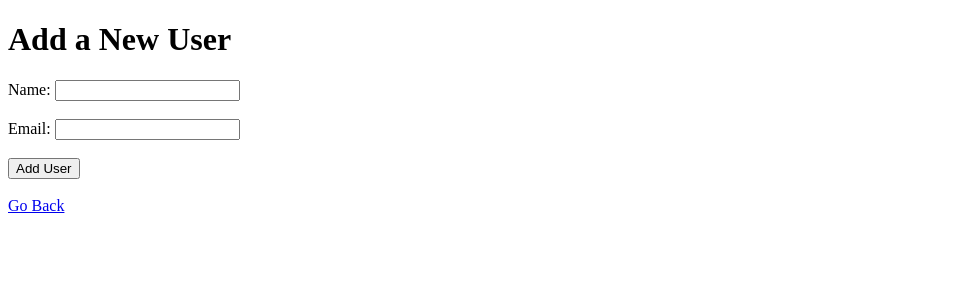
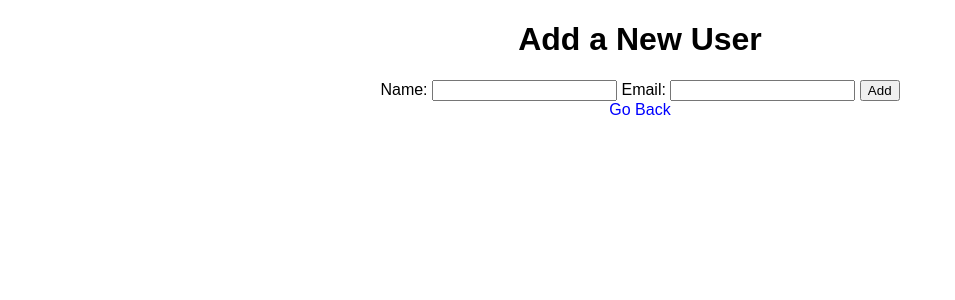
Before and after one commit to garvitsharda/Flask, a Flask app: page /add in a window 1280 px wide. Shown: the top 300 px of the page, without its empty margins (0-955 px from the left). Run offline with Flask 3, Linux system fonts and the light colour scheme.

Commit message:
third commit

```diff
--- a/app.py
+++ b/app.py
@@ -3,29 +3,27 @@ from flask_sqlalchemy import SQLAlchemy
 
 app = Flask(__name__)
 
-# Database configuration (using SQLite for simplicity)
-app.config['SQLALCHEMY_DATABASE_URI'] = 'sqlite:///users.db'
-app.config['SQLALCHEMY_TRACK_MODIFICATIONS'] = False
+# Database configuration
+app.config["SQLALCHEMY_DATABASE_URI"] = "sqlite:///users.db"  # SQLite for local testing
+app.config["SQLALCHEMY_TRACK_MODIFICATIONS"] = False
 db = SQLAlchemy(app)
 
-# Define the User model
+# User model
 class User(db.Model):
     id = db.Column(db.Integer, primary_key=True)
     name = db.Column(db.String(100), nullable=False)
     email = db.Column(db.String(100), unique=True, nullable=False)
 
-# Route to render homepage
+# Routes
 @app.route("/")
 def index():
     return render_template("index.html")
 
-# Route to show all users
 @app.route("/users")
-def show_users():
-    users = User.query.all()
-    return render_template("users.html", users=users)
+def users():
+    all_users = User.query.all()
+    return render_template("users.html", users=all_users)
 
-# Route to add a new user
 @app.route("/add", methods=["GET", "POST"])
 def add_user():
     if request.method == "POST":
@@ -34,9 +32,9 @@ def add_user():
         new_user = User(name=name, email=email)
         db.session.add(new_user)
         db.session.commit()
-        return redirect(url_for("show_users"))
+        return redirect(url_for("users"))
     return render_template("add_user.html")
 
 if __name__ == "__main__":
-    db.create_all()  # Initialize the database
+    db.create_all()
     app.run(debug=True)
--- /dev/null
+++ b/static/style.css
@@ -0,0 +1,18 @@
+body {
+    font-family: Arial, sans-serif;
+    text-align: center;
+    margin: 20px;
+}
+table {
+    margin: auto;
+    border-collapse: collapse;
+}
+table, th, td {
+    border: 1px solid black;
+    padding: 10px;
+}
+a {
+    text-decoration: none;
+    color: blue;
+    margin: 5px;
+}
--- a/templates/add_user.html
+++ b/templates/add_user.html
@@ -1,22 +1,18 @@
 <!DOCTYPE html>
-<html lang="en">
+<html>
 <head>
-    <meta charset="UTF-8">
-    <meta name="viewport" content="width=device-width, initial-scale=1.0">
+    <link rel="stylesheet" href="/static/style.css">
     <title>Add User</title>
 </head>
 <body>
     <h1>Add a New User</h1>
     <form method="POST">
-        <label for="name">Name:</label>
-        <input type="text" id="name" name="name" required>
-        <br><br>
-        <label for="email">Email:</label>
-        <input type="email" id="email" name="email" required>
-        <br><br>
-        <button type="submit">Add User</button>
+        <label>Name:</label>
+        <input type="text" name="name" required>
+        <label>Email:</label>
+        <input type="email" name="email" required>
+        <button type="submit">Add</button>
     </form>
-    <br>
     <a href="/">Go Back</a>
 </body>
 </html>
```
Also changed, not shown: templates/index.html (+5 -5 lines), templates/users.html (+3 -5 lines), render.yaml (line endings or trailing spaces).
